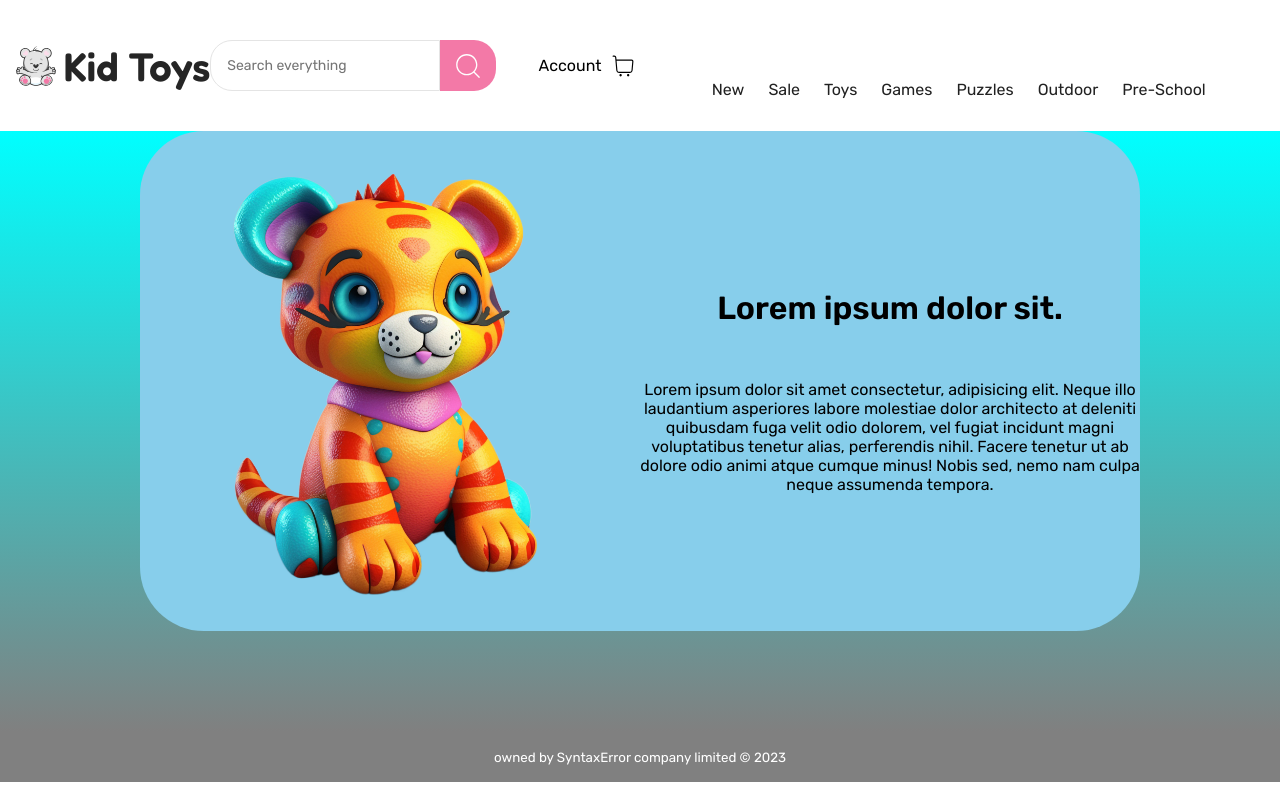
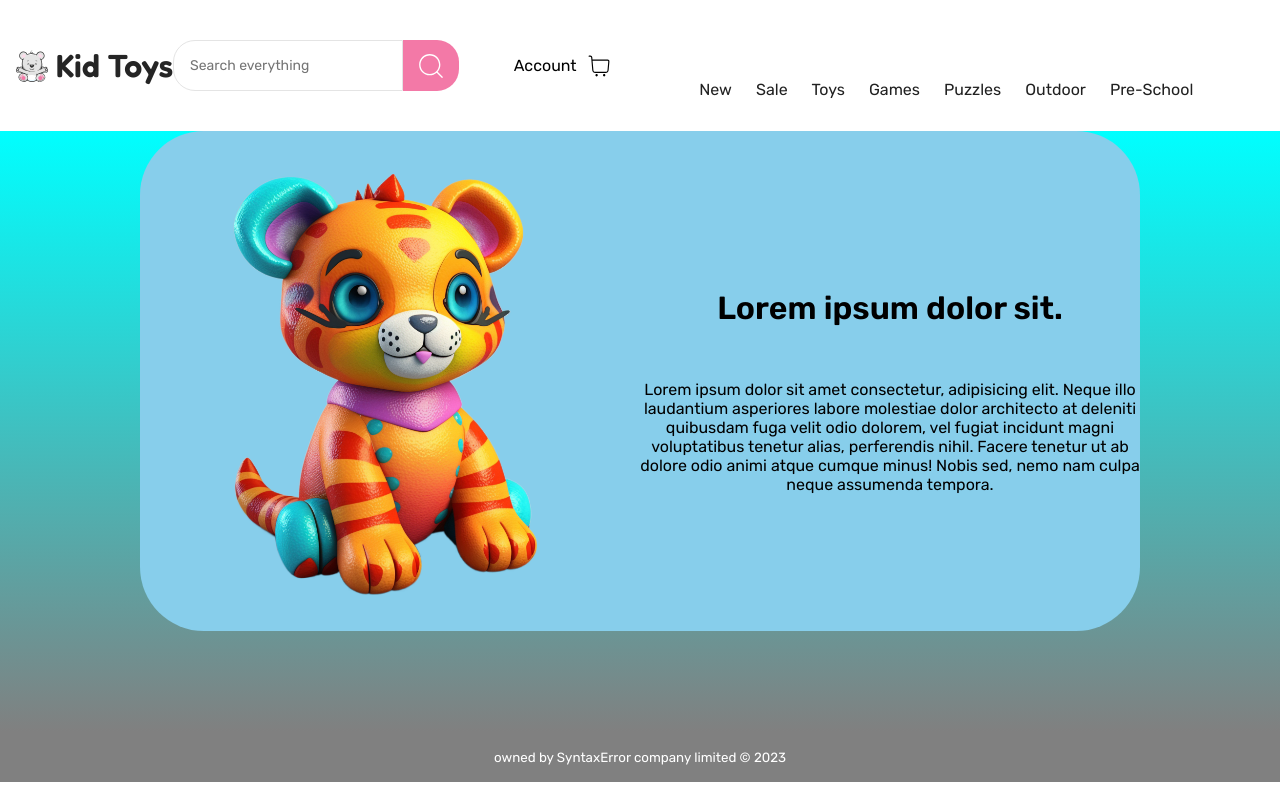
Before and after one commit to z0bla/kid-toys-webapp, a React (Create React App) app: page / in a window 1280 px wide. Built offline with nearby package versions, Linux system fonts and the light colour scheme.

Commit message:
Adjust Logo image and text size for bigger screens

```diff
--- a/src/components/Logo/Logo.module.css
+++ b/src/components/Logo/Logo.module.css
@@ -17,10 +17,20 @@
 
 @media screen and (min-width: 40rem) {
   .logoImg {
-    height: 2.5rem;
+    height: 2rem;
   }
 
   .logoText {
-    font-size: 2.5rem;
+    font-size: 1.75rem;
   }
 }
+
+@media screen and (min-width: 60rem) {
+  .logoImg {
+    height: 2.25;
+  }
+
+  .logoText {
+    font-size: 2rem;
+  }
+}
```
